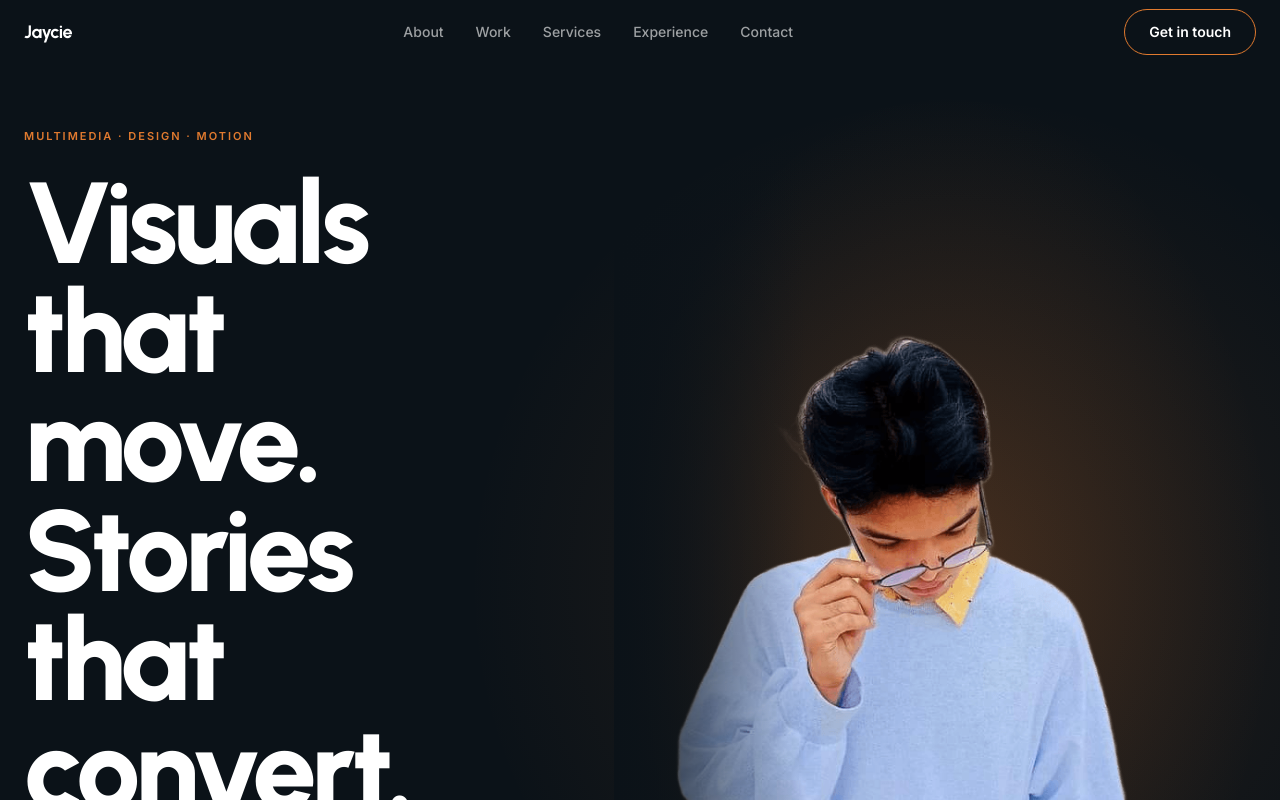
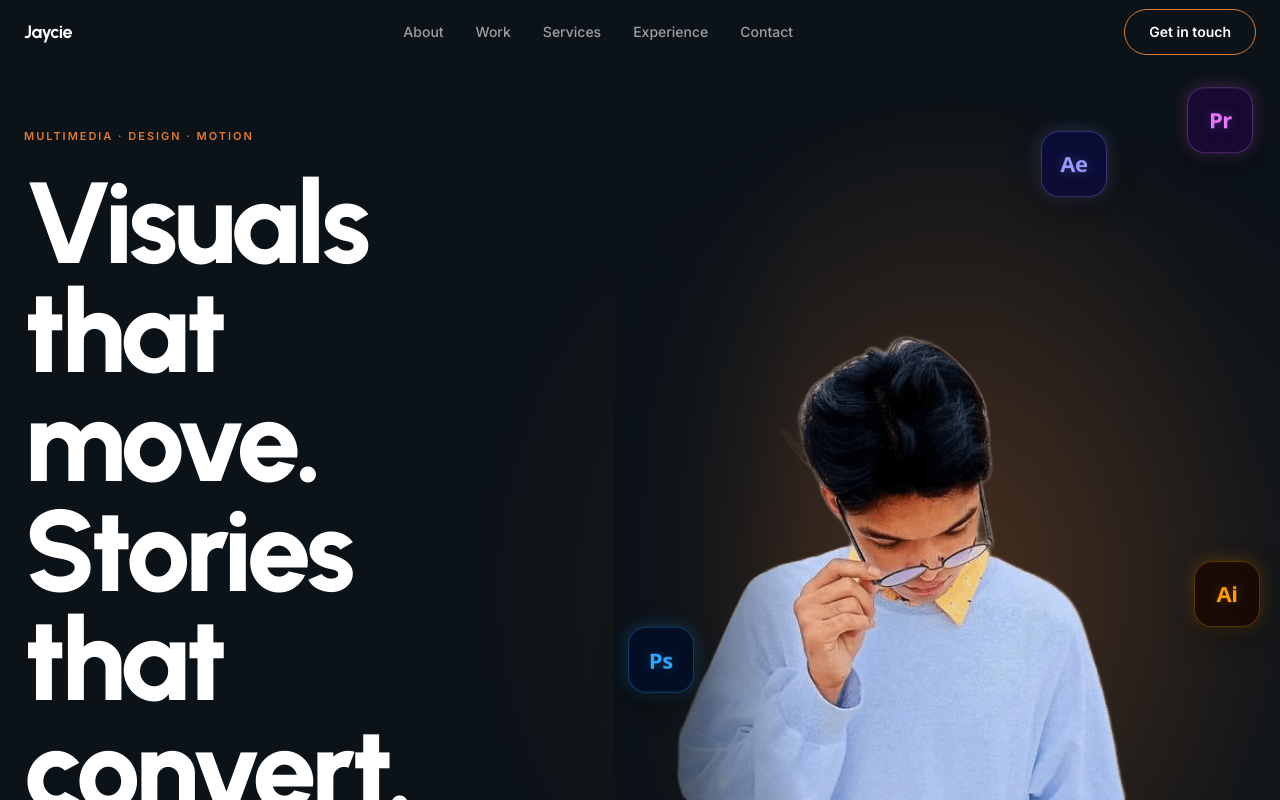
Before and after one commit to jclorete/JCPortfolio, a Next.js app: page / in a window 1280 px wide. Shown: the top 800 px of the page. Built offline with nearby package versions, Linux system fonts and the light colour scheme.

Commit message:
Update: feedback applied 2026-05-11 21:45

```diff
--- a/src/components/Hero.tsx
+++ b/src/components/Hero.tsx
@@ -4,6 +4,69 @@ import { motion } from "framer-motion";
 import Image from "next/image";
 import { fadeUp, staggerContainer } from "@/lib/motion";
 import Button from "@/components/ui/Button";
+
+const tools = [
+  {
+    id: "ae",
+    label: "Ae",
+    color: "#9999FF",
+    bg: "rgba(12,12,60,0.82)",
+    glow: "rgba(153,153,255,0.3)",
+    pos: { top: "12%", right: "26%" },
+    delay: 0,
+    amp: 10,
+  },
+  {
+    id: "pr",
+    label: "Pr",
+    color: "#EA77FF",
+    bg: "rgba(28,8,55,0.82)",
+    glow: "rgba(234,119,255,0.3)",
+    pos: { top: "8%", right: "4%" },
+    delay: 0.25,
+    amp: 8,
+  },
+  {
+    id: "ps",
+    label: "Ps",
+    color: "#31A8FF",
+    bg: "rgba(0,14,40,0.82)",
+    glow: "rgba(49,168,255,0.3)",
+    pos: { top: "54%", left: "2%" },
+    delay: 0.5,
+    amp: 12,
+  },
+  {
+    id: "ai",
+    label: "Ai",
+    color: "#FF9A00",
+    bg: "rgba(24,8,0,0.82)",
+    glow: "rgba(255,154,0,0.3)",
+    pos: { top: "48%", right: "3%" },
+    delay: 0.75,
+    amp: 9,
+  },
+  {
+    id: "figma",
+    label: "Fg",
+    color: "#F24E1E",
+    bg: "rgba(24,10,5,0.82)",
+    glow: "rgba(242,78,30,0.3)",
+    pos: { bottom: "20%", right: "5%" },
+    delay: 1.0,
+    amp: 11,
+  },
+  {
+    id: "claude",
+    label: "✦",
+    color: "#E07A2F",
+    bg: "rgba(24,10,0,0.82)",
+    glow: "rgba(224,122,47,0.3)",
+    pos: { bottom: "24%", left: "4%" },
+    delay: 0.6,
+    amp: 8,
+  },
+];
 
 export default function Hero() {
   return (
@@ -22,7 +85,7 @@ export default function Hero() {
         }}
       />
 
-      {/* Large portrait — right side, full height */}
+      {/* Portrait + floating badges */}
       <motion.div
         initial={{ opacity: 0, x: 80 }}
         animate={{ opacity: 1, x: 0 }}
@@ -39,13 +102,14 @@ export default function Hero() {
               "radial-gradient(ellipse 70% 60% at 50% 50%, rgba(224,122,47,0.18) 0%, transparent 70%)",
           }}
         />
-        {/* Left-edge fade so figure bleeds into dark bg */}
+        {/* Left-edge fade */}
         <div
           className="absolute inset-y-0 left-0 w-48 z-10"
           style={{
             background: "linear-gradient(to right, #0B1218 0%, transparent 100%)",
           }}
         />
+
         <Image
           src="/assets/jaycie.png"
           alt="Jaycie"
@@ -53,6 +117,58 @@ export default function Hero() {
           className="object-contain object-center"
           priority
         />
+
+        {/* Floating tool badges */}
+        {tools.map((tool) => (
+          <motion.div
+            key={tool.id}
+            initial={{ opacity: 0, scale: 0.4, rotate: -8 }}
+            animate={{ opacity: 1, scale: 1, rotate: 0 }}
+            transition={{
+              delay: 0.9 + tool.delay,
+              duration: 0.5,
+              type: "spring",
+              stiffness: 200,
+              damping: 14,
+            }}
+            style={{ position: "absolute", ...tool.pos, zIndex: 20 }}
+          >
+            <motion.div
+              animate={{ y: [0, -tool.amp, 0] }}
+              transition={{
+                duration: 2.8 + tool.delay * 0.4,
+                repeat: Infinity,
+                ease: "easeInOut",
+                delay: tool.delay * 0.3,
+              }}
+              style={{
+                width: 66,
+                height: 66,
+                background: tool.bg,
+                border: `1px solid ${tool.glow}`,
+                borderRadius: 18,
+                backdropFilter: "blur(10px)",
+                boxShadow: `0 8px 28px rgba(0,0,0,0.5), 0 0 18px ${tool.glow}`,
+                display: "flex",
+                alignItems: "center",
+                justifyContent: "center",
+              }}
+            >
+              <span
+                style={{
+                  color: tool.color,
+                  fontWeight: 800,
+                  fontSize: tool.id === "claude" ? 26 : 22,
+                  fontFamily: "system-ui, sans-serif",
+                  letterSpacing: -0.5,
+                  textShadow: `0 0 12px ${tool.glow}`,
+                }}
+              >
+                {tool.label}
+              </span>
+            </motion.div>
+          </motion.div>
+        ))}
       </motion.div>
 
       {/* Text — left column */}
```
